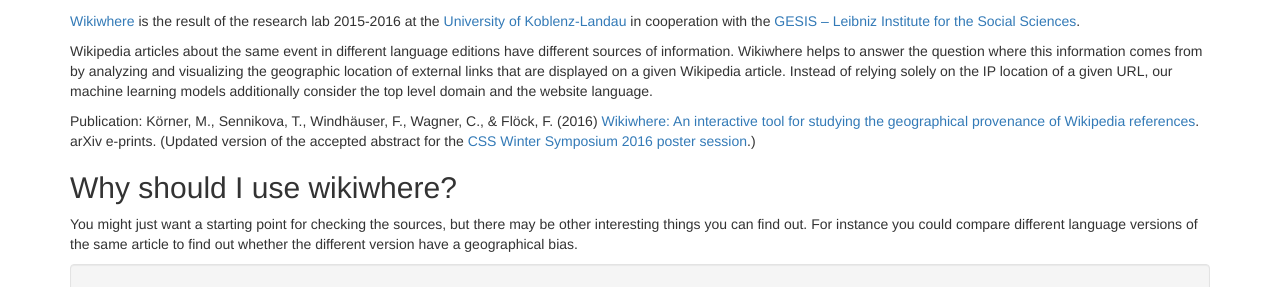
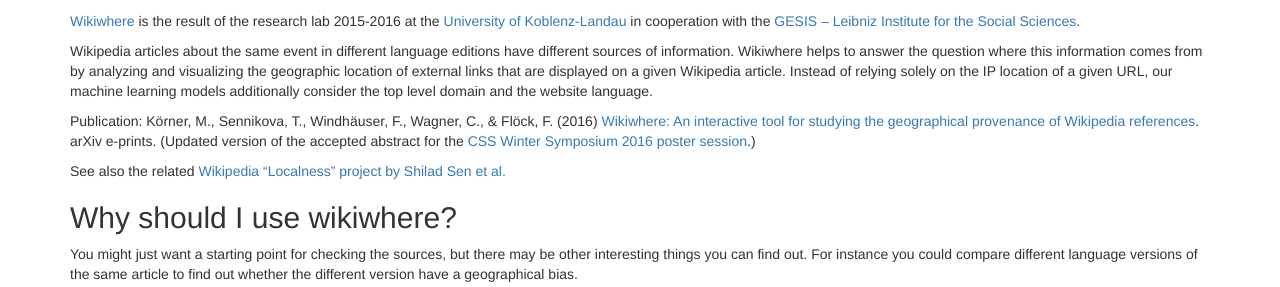
Before and after one commit to mkrnr/wikiwhere-website, a PHP site: page /about.php in a window 1280 px wide. Shown: the part 59-346 px from the top of the page. Run offline with PHP 8.4, Linux system fonts and the light colour scheme; some libraries are stand-ins or nearby versions.

Commit message:
Add link to a related work done by Shilad Sen et al.

```diff
--- a/about.php
+++ b/about.php
@@ -26,6 +26,10 @@
       <p>
         Publication: Körner, M., Sennikova, T., Windhäuser, F., Wagner, C., &amp; Flöck, F. (2016) <a href="https://arxiv.org/abs/1612.00985">Wikiwhere: An interactive tool for studying the geographical provenance of Wikipedia references</a>. arXiv e-prints. (Updated version of the accepted abstract for the <a href="http://www.gesis.org/css-wintersymposium/program/accepted-posters/">CSS Winter Symposium 2016 poster session</a>.)
       </p>
+      <p>
+        See also the related <a href="http://shilad.com/localness/index.html">Wikipedia “Localness” project by Shilad Sen et al.</a>
+      </p>
+
       <h2>Why should I use wikiwhere?</h2>
 		<p>
         You might just want a starting point for checking the sources, but there may be other interesting things you can find out.
```
